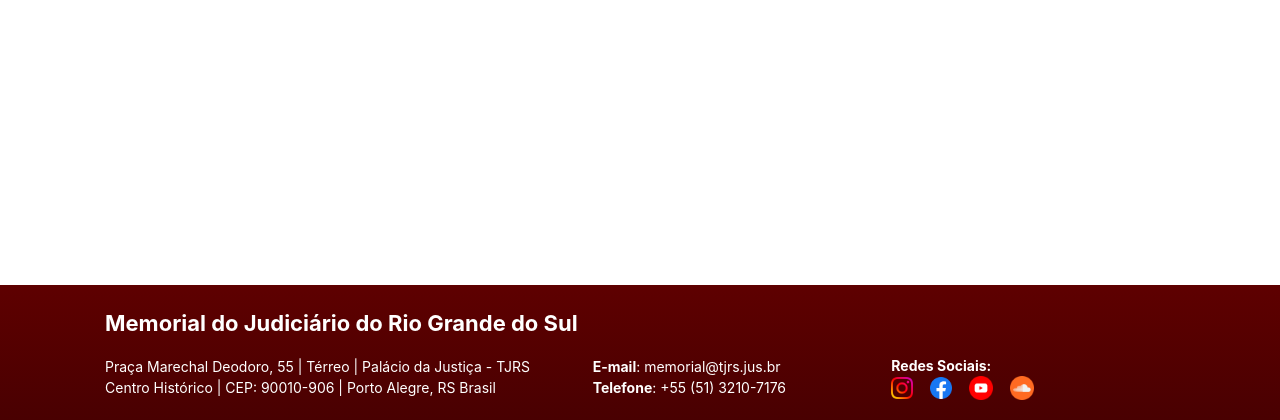
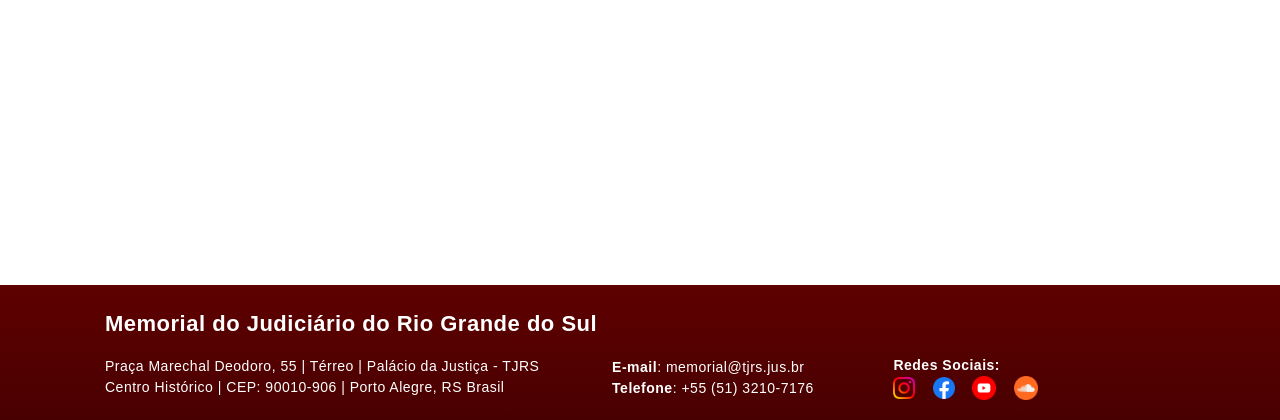
Before and after one commit to luornel/MemorialTJRS, a PHP site: page /footer.html in a window 1280 px wide. Shown: the part 380-800 px from the top of the page. Run offline with PHP 8.4, Linux system fonts and the light colour scheme.

Commit message:
Update footer.css

```diff
--- a/footer.css
+++ b/footer.css
@@ -1,4 +1,6 @@
 .footer {
+    font-family: Arial, Helvetica, sans-serif;
+    letter-spacing: 0.5px;
     background: linear-gradient(to bottom, #5E0000, #490001);
     color: #ffffff;
     font-size: 14px;
```
